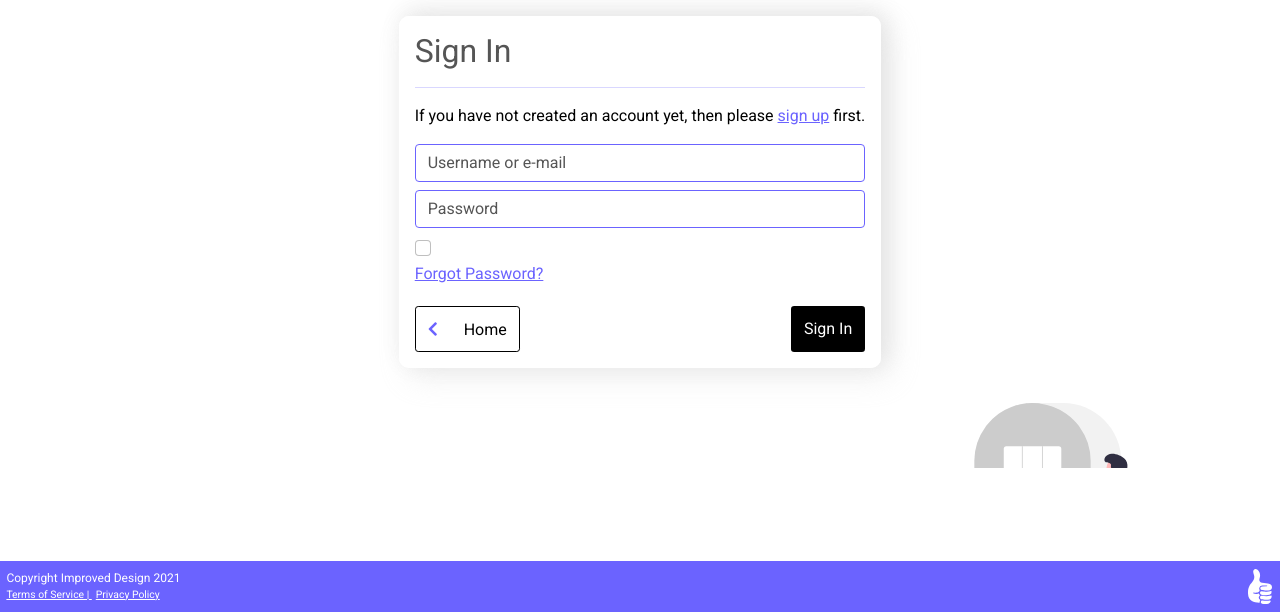
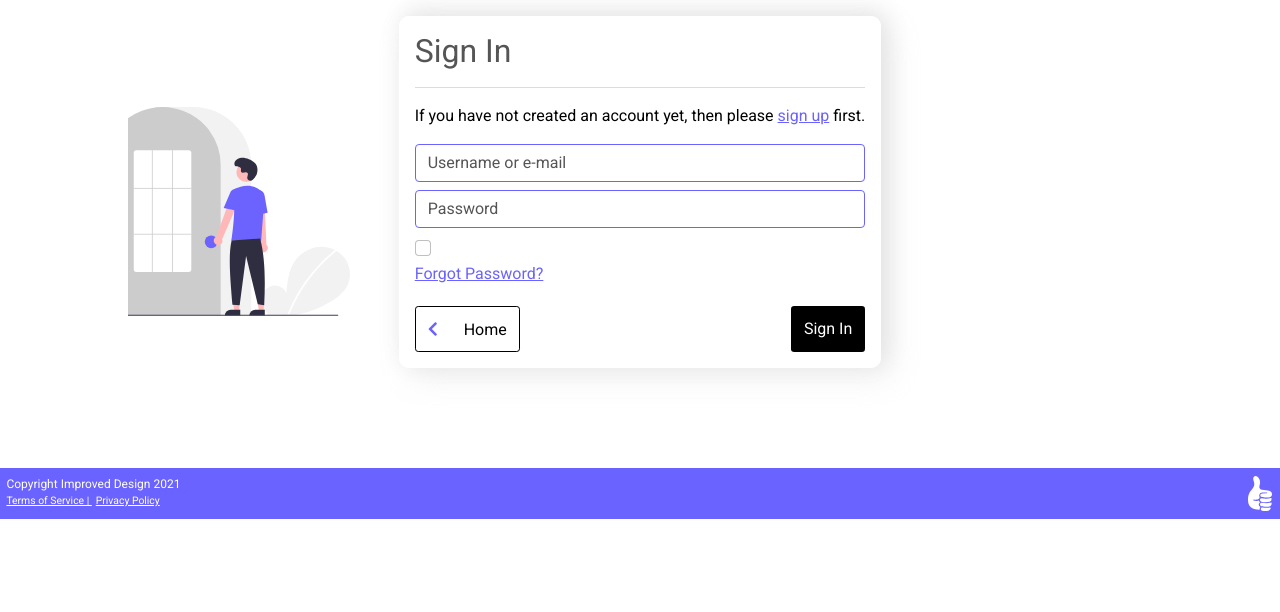
Before and after one commit to asdub/improved-telegram, a Django app: a page that uses templates/base.html in a window 1280 px wide. Shown: the part 188-800 px from the top of the page. Run offline with Django 3.2, Linux system fonts and the light colour scheme; some libraries are stand-ins or nearby versions.

Commit message:
fix: Issue with footer was still present on products view

```diff
--- a/static/css/base.css
+++ b/static/css/base.css
@@ -613,7 +613,7 @@ a.category-badge > span.badge:hover {
 .login-bg {
     background: url('/static/img/login.svg') no-repeat center center fixed;
     background-size: 350px;
-    background-position: bottom right 60px;
+    background-position: left;
 }
 
 #login_form label,
@@ -748,7 +748,7 @@ input::placeholder {
 footer {
     background: #6b63ff;
     padding: 0;
-    position: absolute;
+    position: sticky;
     bottom: 0;
     width: 100%;
 }
```
